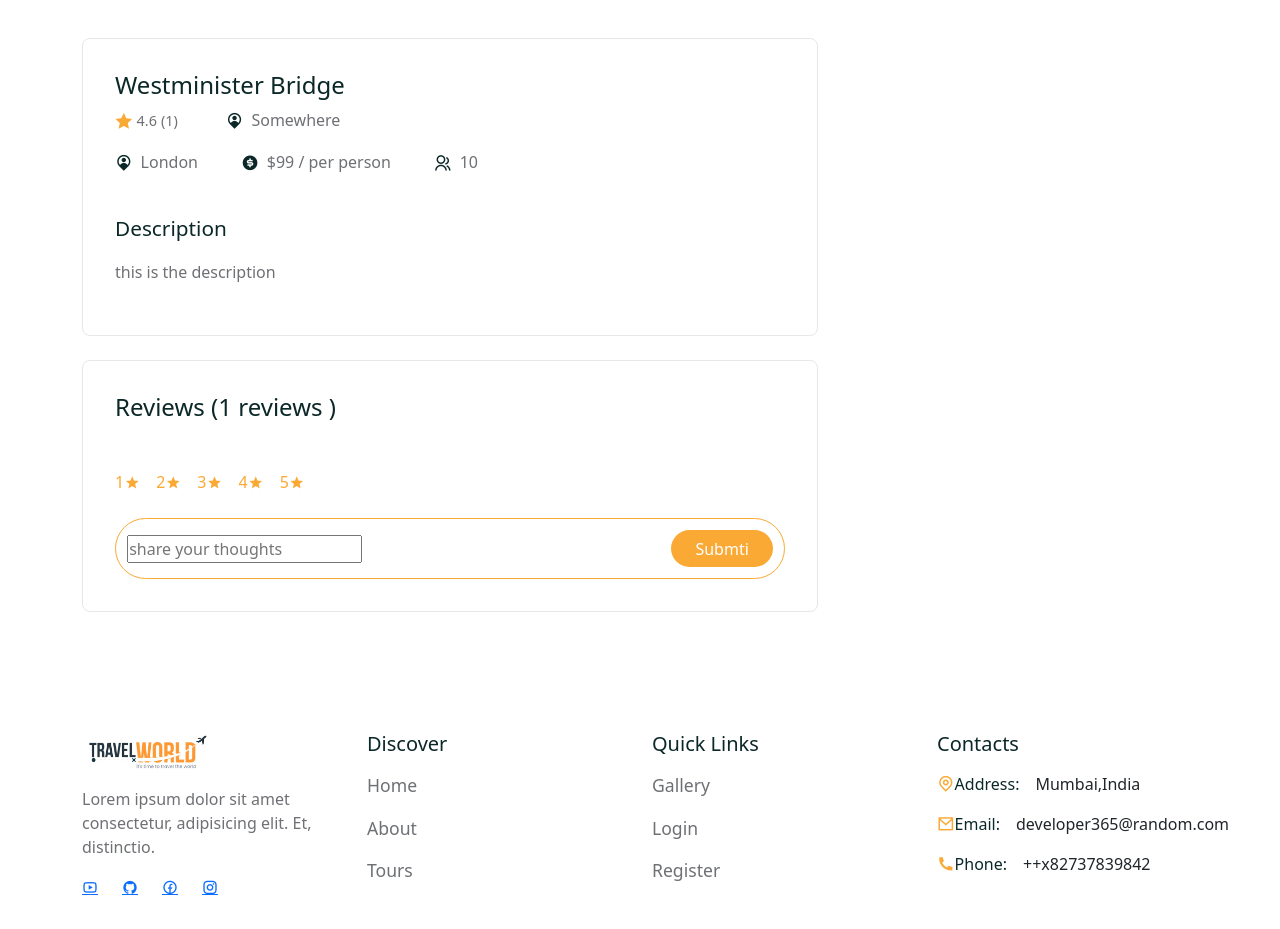
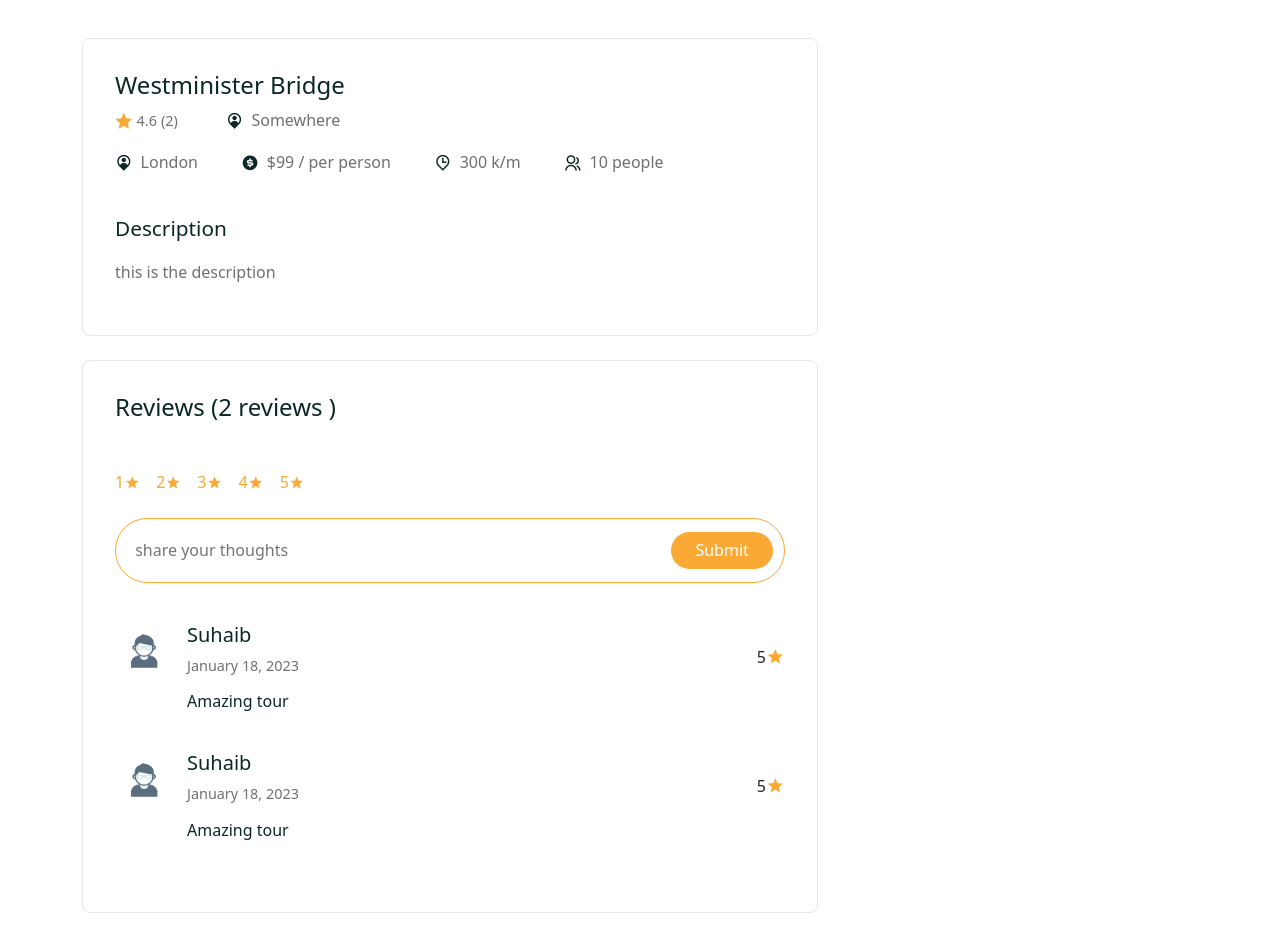
Before and after one commit to abhishek7575-spec/Air-bnb, a React (Create React App) app in the folder tour-management/frontend/: page /tours/01 in a window 1280 px wide. Shown: the part 623-1552 px from the top of the page. Built offline with nearby package versions, Linux system fonts and the light colour scheme; a web font is replaced by a local one.

Commit message:
tour-details done

```diff
--- a/tour-management/frontend/src/assets/data/tours.js
+++ b/tour-management/frontend/src/assets/data/tours.js
@@ -21,6 +21,10 @@
         name: "jhon doe",
         rating: 4.6,
       },
+      {
+        name: "jhon doe",
+        rating: 4.6,
+      },
     ],
     avgRating: 4.5,
     photo: tourImg01,
@@ -36,6 +40,10 @@
     maxGroupSize: 8,
     desc: "this is the description",
     reviews: [
+      {
+        name: "jhon doe",
+        rating: 4.6,
+      },
       {
         name: "jhon doe",
         rating: 4.6,
@@ -97,6 +105,10 @@
         name: "jhon doe",
         rating: 4.6,
       },
+      {
+        name: "jhon doe",
+        rating: 4.6,
+      },
     ],
     avgRating: 4.5,
     photo: tourImg05,
@@ -112,6 +124,10 @@
     maxGroupSize: 8,
     desc: "this is the description",
     reviews: [
+      {
+        name: "jhon doe",
+        rating: 4.6,
+      },
       {
         name: "jhon doe",
         rating: 4.6,
@@ -135,6 +151,10 @@
         name: "jhon doe",
         rating: 4.6,
       },
+      {
+        name: "jhon doe",
+        rating: 4.6,
+      },
     ],
     avgRating: 4.5,
     photo: tourImg07,
@@ -154,6 +174,10 @@
         name: "jhon doe",
         rating: 4.6,
       },
+      {
+        name: "jhon doe",
+        rating: 4.6,
+      },
     ],
     avgRating: 4.5,
     photo: tourImg03,
--- /dev/null
+++ b/tour-management/frontend/src/components/Booking/Booking.jsx
@@ -0,0 +1,27 @@
+import React from 'react'
+import './booking.css'
+import {Form ,FormGroup,ListGroup,ListGroupItem,Button} from  'reactstrap'
+const Booking = ({tour,avgRating}) => {
+
+    const {price,reviews}=tour
+
+
+  return (<>
+  <div className="booking">
+    <div className="booking__top d-flex align-items-center justify-content-between">
+    <h3>${price} <span>/per person/</span></h3>
+    <span className="tour__rating d-flex align-items-center">
+                 <i class="ri-star-fill" ></i>
+                 {avgRating===0 ? null : avgRating}({reviews?.length})
+   </span>
+  </div>
+  {/* booking form */}
+
+  {/* booking form end */}
+  </div>
+  </>
+
+  )
+}
+
+export default Booking
--- a/tour-management/frontend/src/pages/TourDetails.jsx
+++ b/tour-management/frontend/src/pages/TourDetails.jsx
@@ -1,12 +1,15 @@
-import React from 'react'
+import React,{useRef,useState} from 'react'
 import '../styles/tour-details.css'
 import {Container,Row,Col,Form,ListGroup} from "reactstrap"
 import {useParams} from 'react-router-dom'
 import tourData from '../assets/data/tours'
 import calculateAvgRating from '../utils/avgRating'
+import avatar from '../assets/images/avatar.jpg'
+import Booking from '../components/Booking/Booking'
 const TourDetails = () => {
     const {id} =useParams();
-
+    const reviewMsgRef=useRef('')
+    const [tourRating,setTourRating]=useState(null)
     // later use backend
     const tour=tourData.find(tour=>tour.id===id)
 
@@ -14,7 +17,19 @@
 
     const {totalRating,avgRating} =calculateAvgRating(reviews)
 
-  return (
+    const options ={day:'numeric',month:'long',year:'numeric'}
+
+  // submit request to server
+
+    const submitHandler=e=>{
+      e.preventDefault()
+      const reviewText=reviewMsgRef.current.value
+
+      // later will call api
+
+    }
+
+    return (
     <>
     <section>
       <Container>
@@ -30,8 +45,8 @@
                 <div className="d-flex
                 align-items-center gap-5" >
                 <span className="tour__rating d-flex align-items-center gap-1">
-                 <i class="ri-star-fill" style={{"color":"var(--secondary-color)"}}></i>{calculateAvgRating===0 ? null : avgRating}
-                 {totalRating===0? 'Not rated ':(<span>({reviews?.length})</span>)}
+                 <i class="ri-star-fill" style={{"color":"var(--secondary-color)"}}></i>{avgRating===0 ? null : avgRating}
+                 {totalRating===0?( 'Not rated '):(<span>({reviews?.length})</span>)}
 
                 </span>
 
@@ -48,7 +63,10 @@
                 <i class="ri-money-dollar-circle-fill"></i>${price} / per person
                 </span>
                 <span>
-                <i class="ri-group-line"></i>{maxGroupSize}
+                <i class="ri-map-pin-time-line"></i>{distance} k/m
+                </span>
+                <span>
+                <i class="ri-group-line"></i>{maxGroupSize} people
                 </span>
                 </div>
 
@@ -59,25 +77,57 @@
 
               <div className="tour__reviews mt-4">
                 <h4>Reviews ({reviews?.length} reviews )</h4>
-                <Form>
+                <Form conSubmit={submitHandler}>
                   <div className="d-flex align-items-center gap-3 mb-4 rating__group">
-                      <span>1 <i class="ri-star-s-fill"></i></span>
-                      <span>2 <i class="ri-star-s-fill"></i></span>
-                      <span>3 <i class="ri-star-s-fill"></i></span>
-                      <span>4 <i class="ri-star-s-fill"></i></span>
-                      <span>5 <i class="ri-star-s-fill"></i></span>
+                      <span onclick={()=>setTourRating(1)}>1 <i class="ri-star-s-fill"></i></span>
+                      <span onclick={()=>setTourRating(2)}>2 <i class="ri-star-s-fill"></i></span>
+                      <span onclick={()=>setTourRating(3)}>3 <i class="ri-star-s-fill"></i></span>
+                      <span onclick={()=>setTourRating(4)}>4 <i class="ri-star-s-fill"></i></span>
+                      <span onclick={()=>setTourRating(5)}>5 <i class="ri-star-s-fill"></i></span>
                   </div>
                   <div className="review__input">
-                    <input type="text" placeholder='share your thoughts' />
+                    <input type="text" ref={reviewMsgRef} placeholder='share your thoughts' required />
                     <button className="btn primary__btn text-white" type="submit">
-                      Submti
+                      Submit
                     </button>
                   </div>
                 </Form>
+                <ListGroup className='user__reviews'>
+                  {
+                    reviews?.map(review=>(
+                      <div className="review__item">
+                          <img src={avatar} alt="" />
+                          <div className="w-100">
+                            <div className='d-flex align-items-center justify-content-between '>
+                              <div>
+                                <h5>
+                                  Suhaib
+                                </h5>
+                                <p>
+                                  {new Date('01-18-2023').toLocaleDateString
+                                  ( 'en-US',options)}
+                                </p>
+                              </div>
+                              <span className="d-flex align-items-center">
+                                    5 <i class="ri-star-s-fill"></i>
+
+                              </span>
+                            </div>
+                            <h6>
+                              Amazing tour
+                            </h6>
+                          </div>
+                      </div>
+                    ))
+                  }
+                </ListGroup>
               </div>
               {/*tour reviews section end */}
             </div>
 
+          </Col>
+          <Col lg='4' >
+              <Booking tour={tour} avgRating={avgRating}/>
           </Col>
         </Row>
       </Container>
--- a/tour-management/frontend/src/styles/tour-details.css
+++ b/tour-management/frontend/src/styles/tour-details.css
@@ -68,3 +68,49 @@
 border: 1px solid var(--secondary-color);
 
 }
+.review__input input {
+    width: 100%;
+    padding: 0.5rem;
+    border:none;
+
+}
+.review__input input:focus{
+    outline:none;
+
+}
+.review__item{
+    display: flex;
+    align-items: center;
+    column-gap: 1rem;
+    margin-bottom: 2rem;
+}
+.review__item img{
+    width: 3.5rem;
+    height: 3.5rem;
+    border-radius:50px;
+    object-fit: cover;
+
+}
+.user__reviews{
+    margin-top: 2.5rem;
+}
+.review__input h5{
+    font-size: 1rem;
+    margin-bottom: 0;
+
+}
+.review__item p{
+    font-size: 0.9rem;
+    color:var(--text-color);
+}
+.review__input h6{
+    font-size: 1.2rem;
+    color:var(--text-color);
+
+
+}
+.review__item span i{
+    font-size: 1.2rem;
+    color:var(--secondary-color);
+
+}
```
Also changed, not shown: tour-management/frontend/src/components/Booking/booking.css (added).
